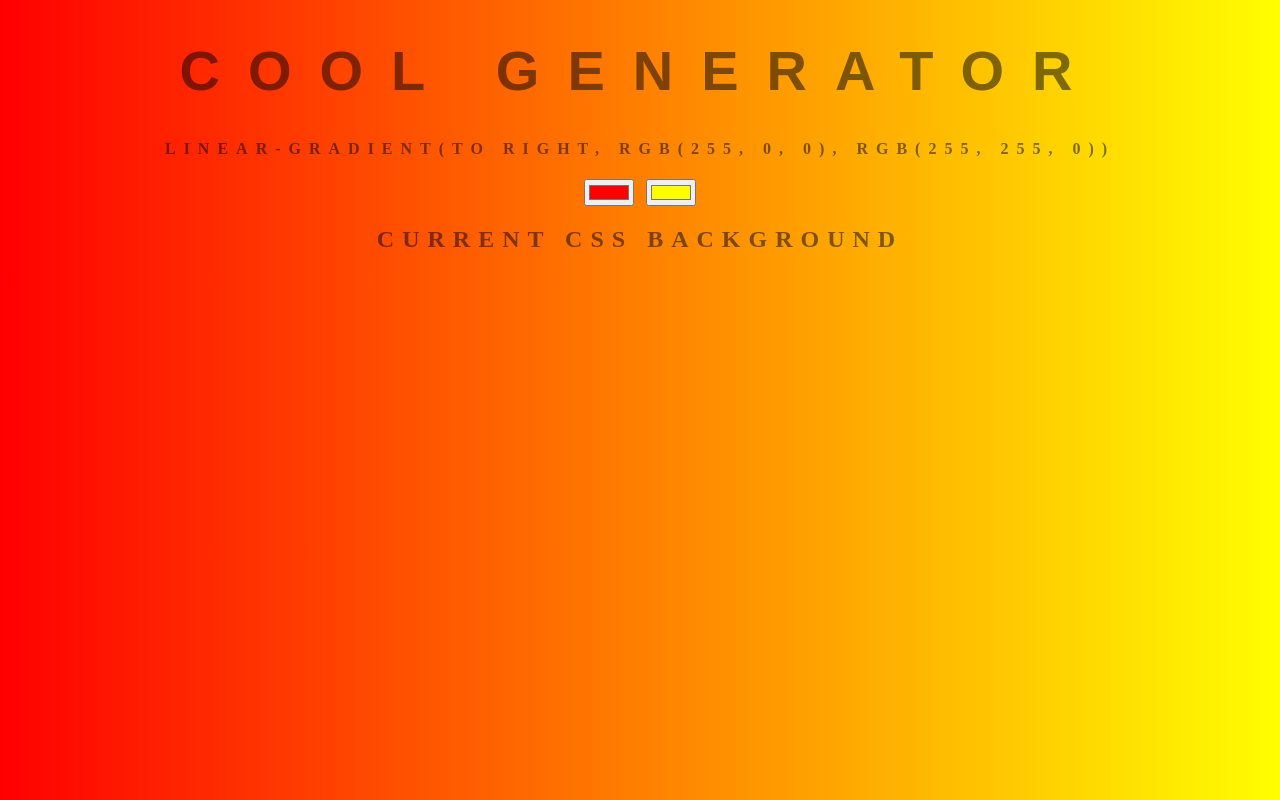
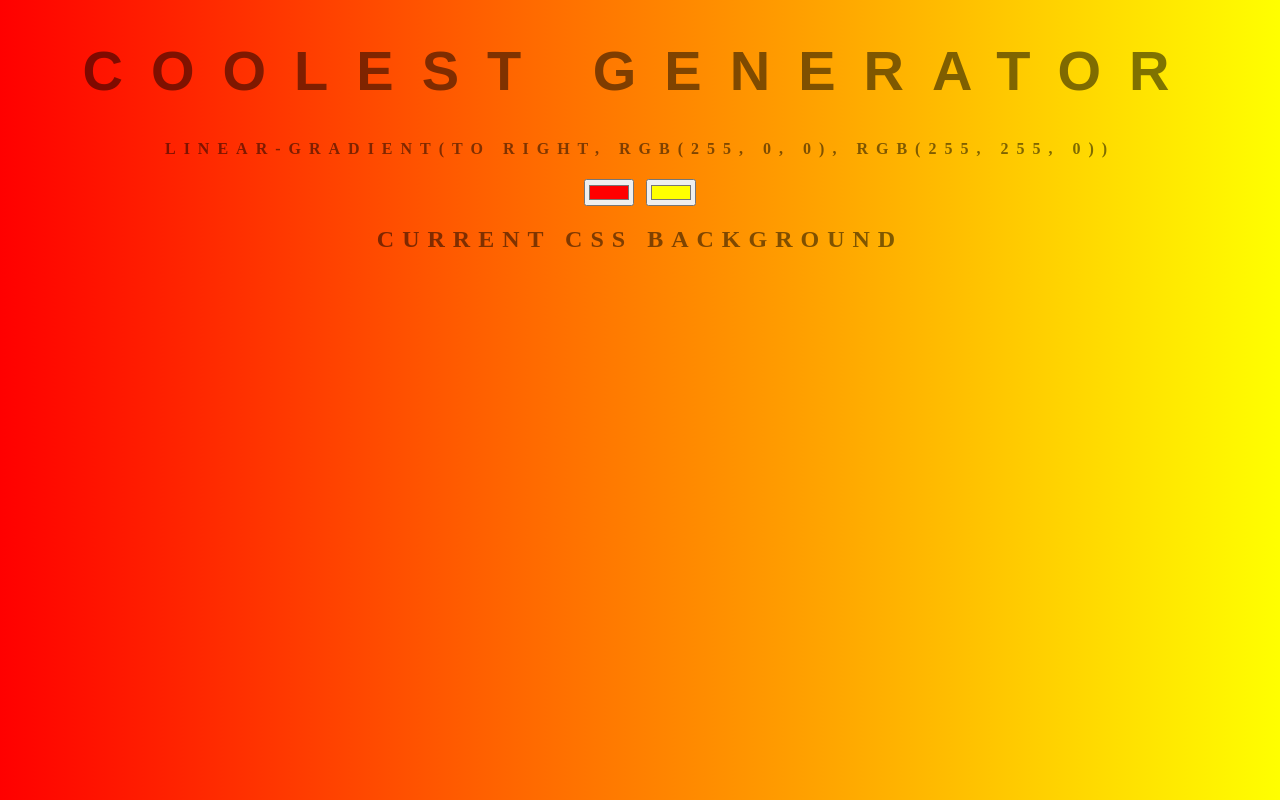
Before and after one commit to njhnehf/background-generator, a plain HTML site: page index.html in a window 1280 px wide. Drawn offline with Linux system fonts and the light colour scheme.

Commit message:
Coolest changes

```diff
--- a/index.html
+++ b/index.html
@@ -7,7 +7,7 @@
 </head>
 
 <body id="gradient" style="background: linear-gradient(to right, rgba(255,0,0,1), rgba(255,255,0,1))">
-	<h1>COOL Generator</h1>
+	<h1>COOLest Generator</h1>
 	<h4></h4>
 	<input class="color1" type="color" name="color1" value="#ff0000">
 	<input class="color2" type="color" name="color2" value="#ffff00">
```
